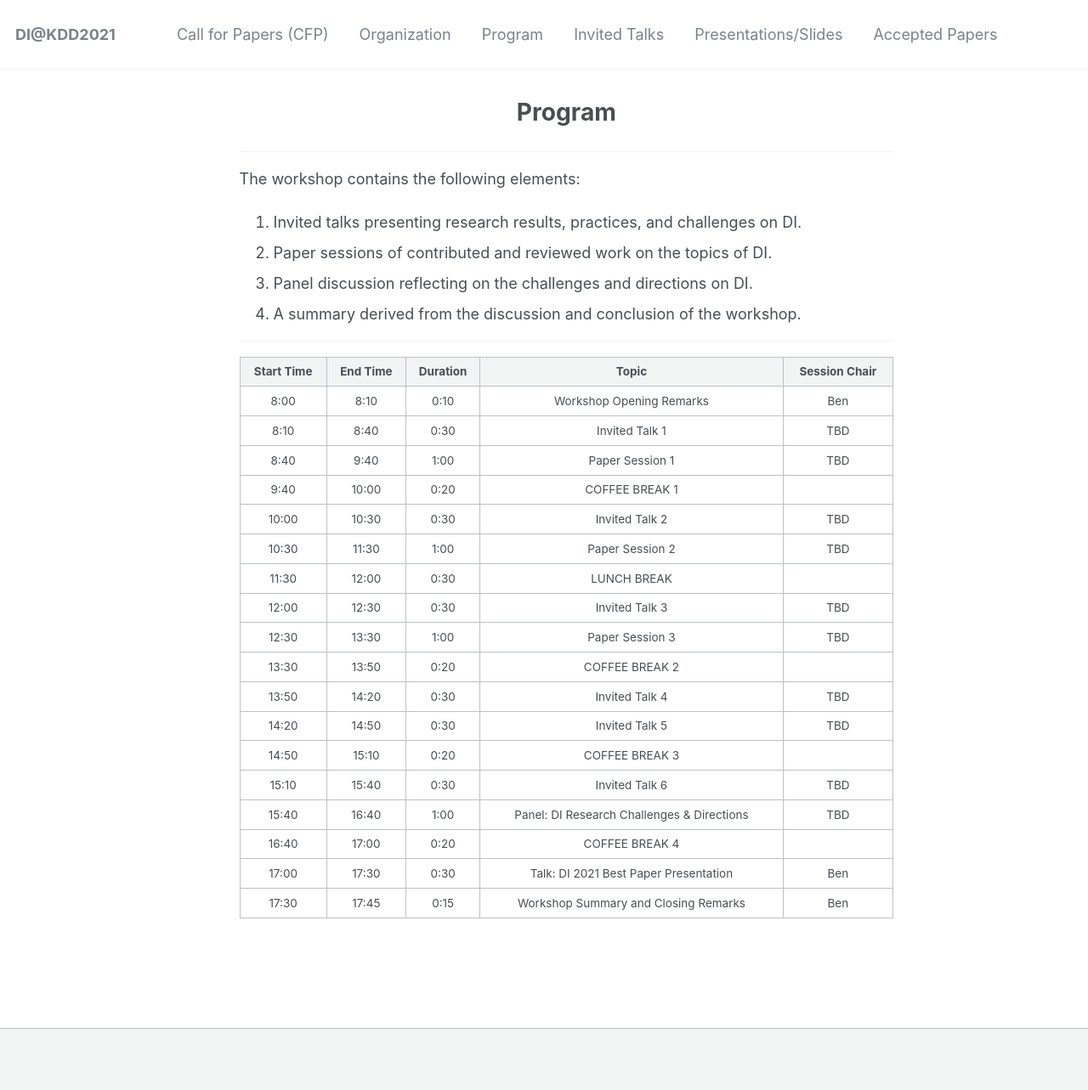
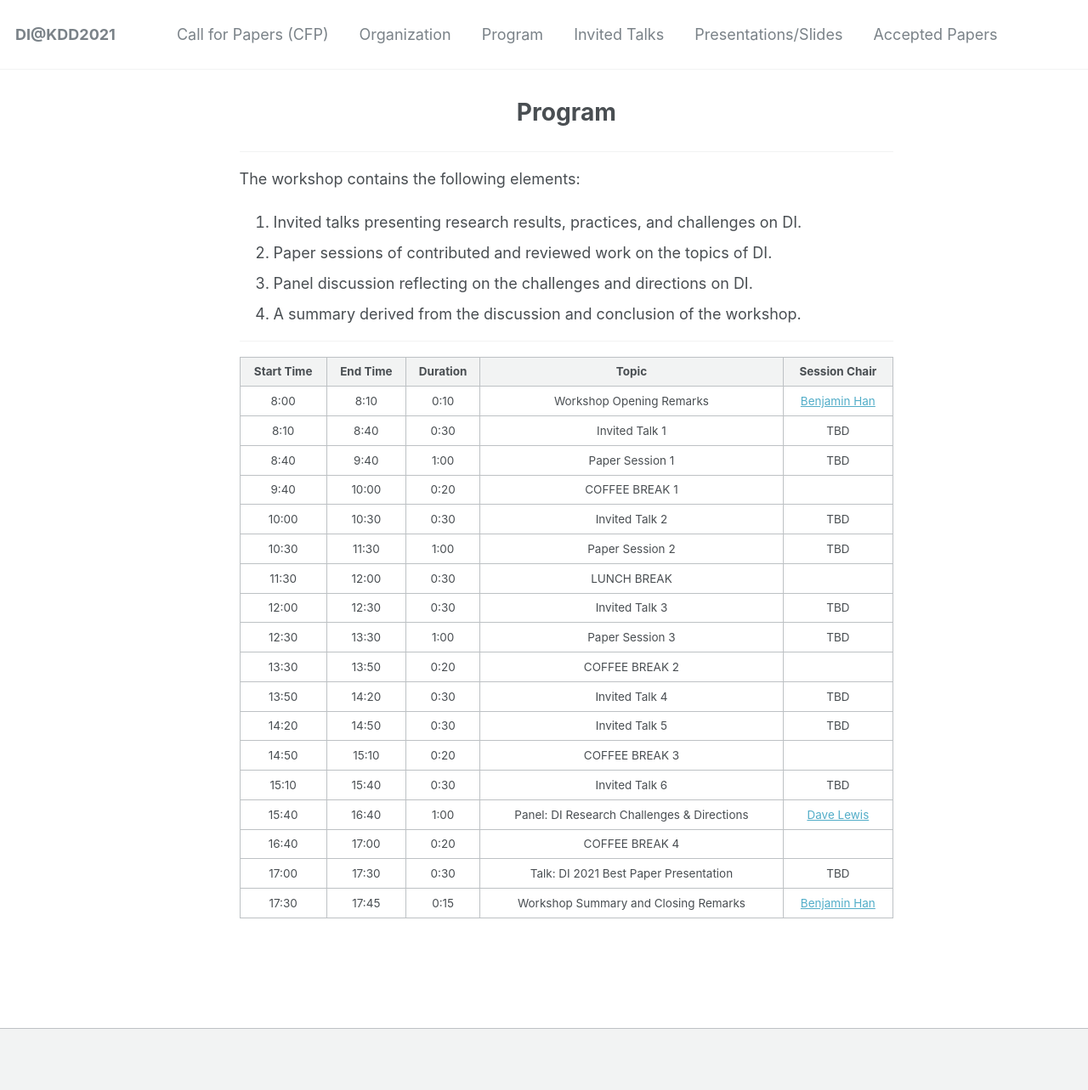
Before and after one commit to document-intelligence/DI-2022, a Jekyll site: the page built from _pages/program.md, in a window 1280 px wide. Shown: the whole page at 85% size. Built offline with Jekyll 4.4.1, drawn with Linux system fonts in a browser that asks for light colours.

Commit message:
Update program.md

```diff
--- a/_pages/program.md
+++ b/_pages/program.md
@@ -18,7 +18,7 @@ The workshop contains the following elements:
 
 | Start Time 	| End Time 	| Duration 	| Topic 	| Session Chair 	|
 |:-:	|:-:	|:-:	|:-:	|:-:	|
-| 8:00 	| 8:10 	| 0:10 	| Workshop Opening Remarks 	| Ben 	|
+| 8:00 	| 8:10 	| 0:10 	| Workshop Opening Remarks 	| [Benjamin Han](https://www.linkedin.com/in/benjaminhan/)	|
 | 8:10 	| 8:40 	| 0:30 	| Invited Talk 1 	| TBD 	|
 | 8:40 	| 9:40 	| 1:00 	| Paper Session 1 	| TBD 	|
 | 9:40 	| 10:00 	| 0:20 	| COFFEE BREAK 1 	|  	|
@@ -32,7 +32,7 @@ The workshop contains the following elements:
 | 14:20 	| 14:50 	| 0:30 	| Invited Talk 5  	| TBD 	|
 | 14:50 	| 15:10  	| 0:20 	| COFFEE BREAK 3 	|  	|
 | 15:10 	| 15:40  	| 0:30 	| Invited Talk 6 	| TBD 	|
-| 15:40  	| 16:40  	| 1:00 	| Panel: DI Research Challenges & Directions 	| TBD 	|
+| 15:40  	| 16:40  	| 1:00 	| Panel: DI Research Challenges & Directions 	| [Dave Lewis](https://www.linkedin.com/in/daviddlewis/)	|
 | 16:40 	| 17:00 	| 0:20 	| COFFEE BREAK 4 	|  	|
-| 17:00  	| 17:30  	| 0:30 	| Talk: DI 2021 Best Paper Presentation 	| Ben 	|
-| 17:30 	| 17:45 	| 0:15 	| Workshop Summary and Closing Remarks 	| Ben 	|
+| 17:00  	| 17:30  	| 0:30 	| Talk: DI 2021 Best Paper Presentation 	| TBD |
+| 17:30 	| 17:45 	| 0:15 	| Workshop Summary and Closing Remarks 	| [Benjamin Han](https://www.linkedin.com/in/benjaminhan/)	|
```
